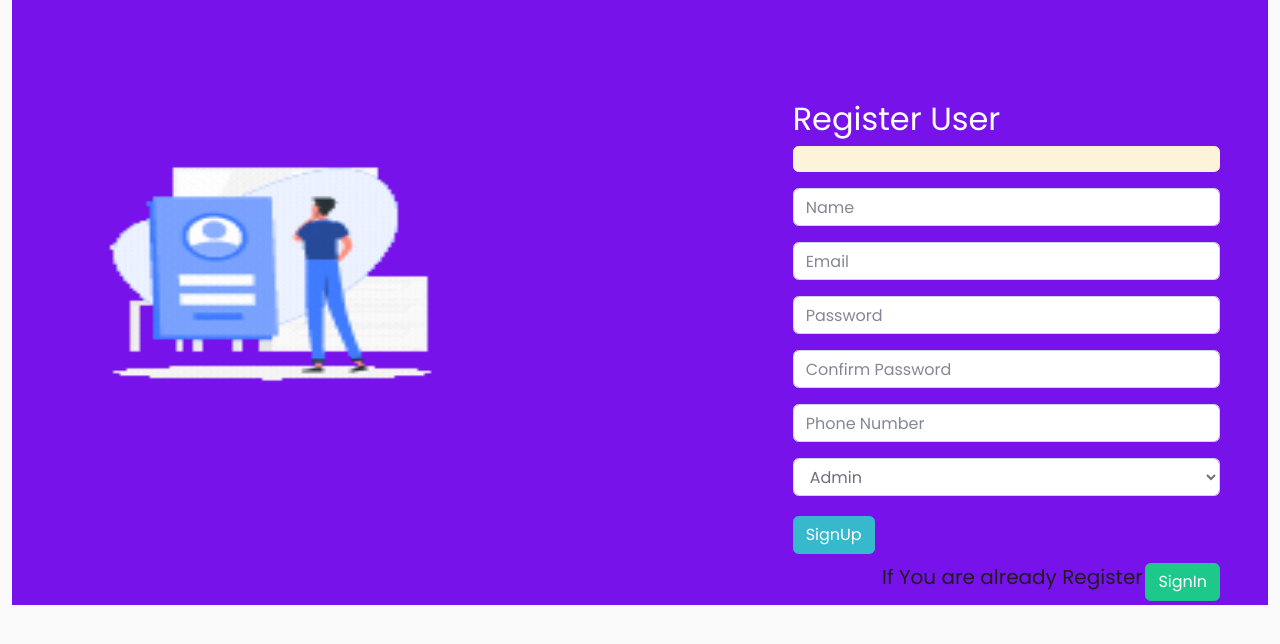
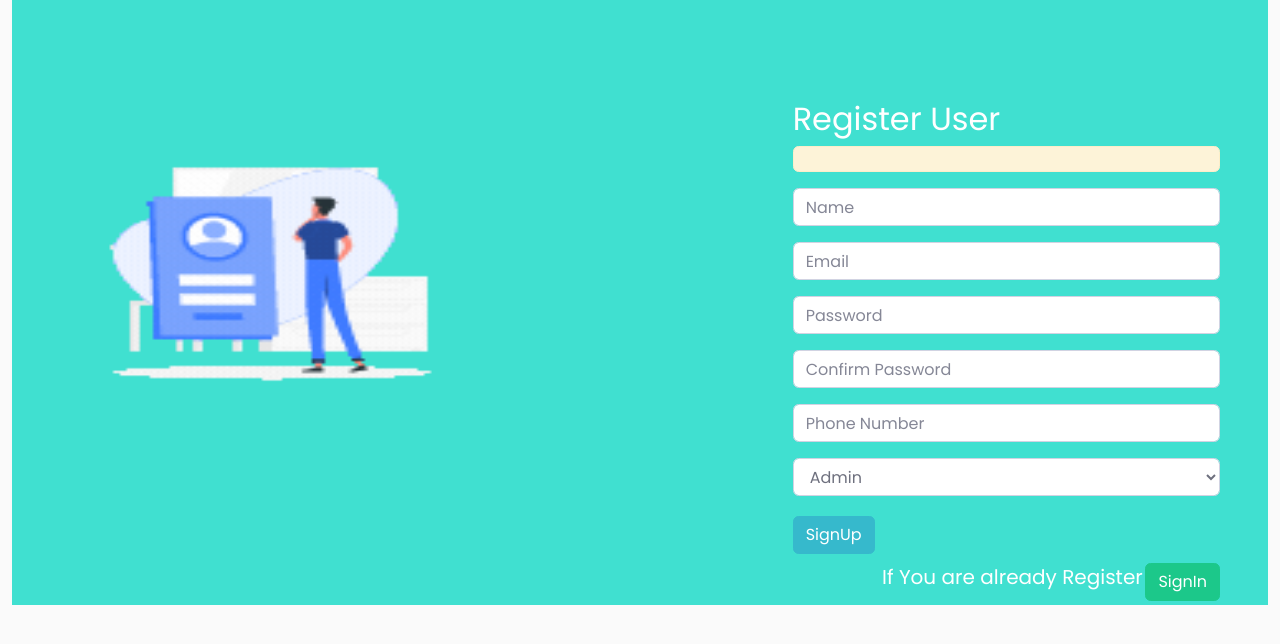
Before and after one commit to krishna9901/CI-4_webapplication, a CodeIgniter 4 app: template app/Views/Register.php in a window 1280 px wide. Shown: the top 644 px of the page. Run offline with PHP 8.4 and a stand-in for CodeIgniter, Linux system fonts and the light colour scheme; the template is opened without the code that fills it, so the values that code supplies are empty; some libraries are stand-ins or nearby versions.

Commit message:
first commit

```diff
--- a/public/css/style.css
+++ b/public/css/style.css
@@ -72,9 +72,18 @@ a, a:hover, a:focus {
 
 }
 
+.lgn label{
+    color:#fff ! important;
+}
+
+.d-grid  label{
+    color:#fff ! important;
+}
+
 .bg-color{
 
-    background-color:#7712eb;
+    /* background-color:#7712eb; */
+    background-color: #40E0D0;
 }
 .nav-item {
     color:#fff ! important;
```
